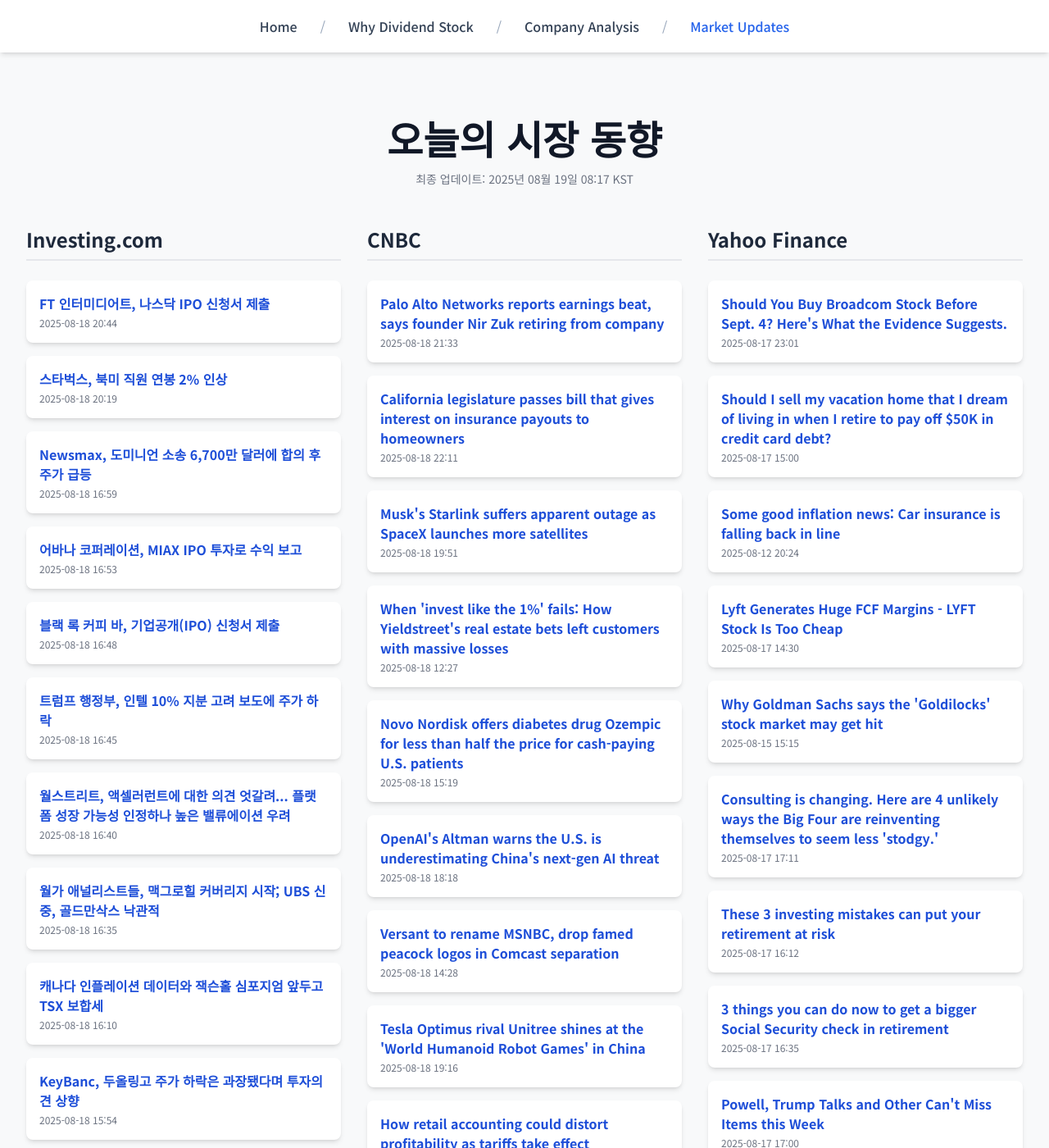
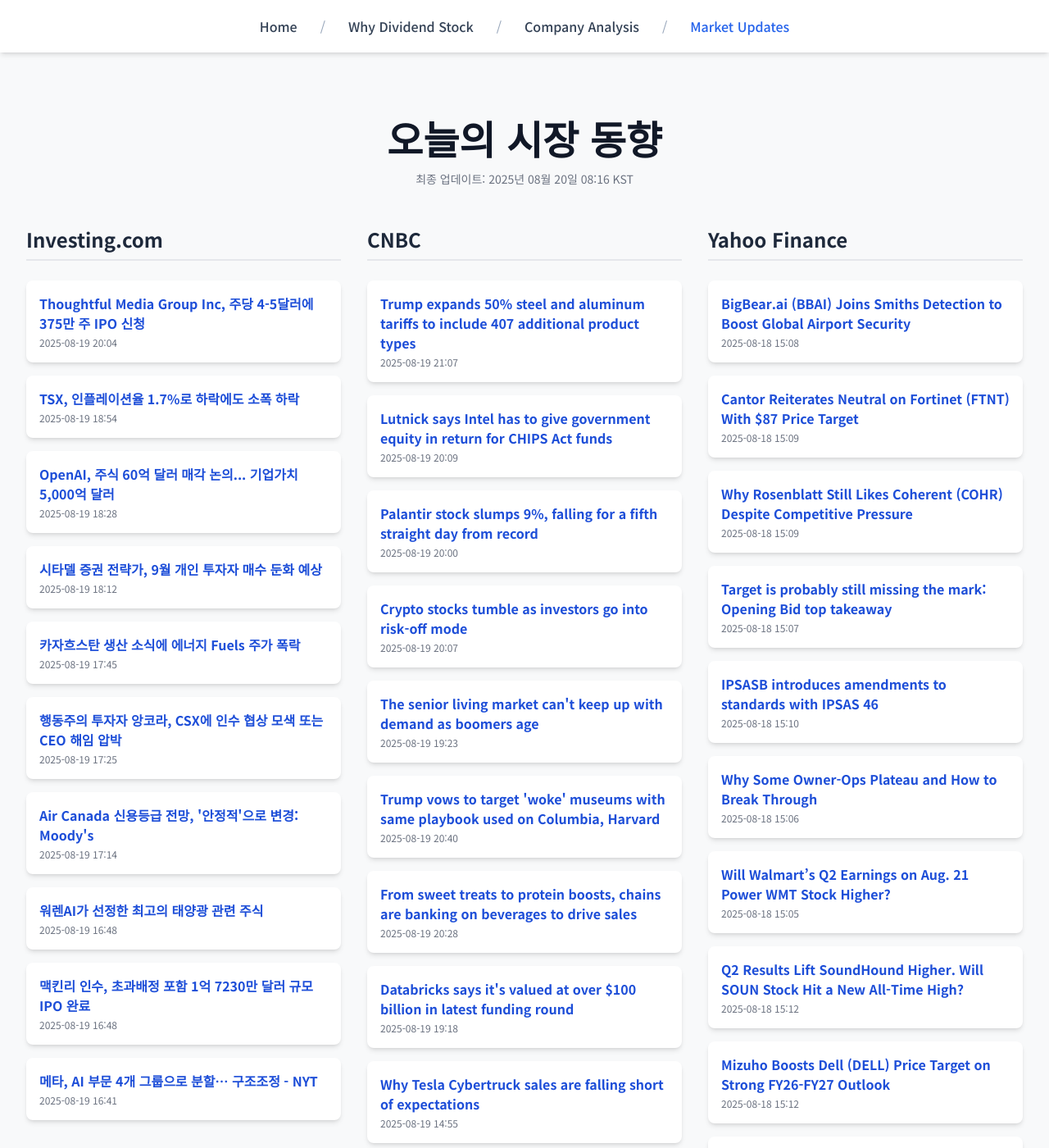
Before and after one commit to Kay-Hwang/my-company-analysis, a Jekyll site: the page built from market-updates.html, in a window 1280 px wide and 1400 px high. Shown: the whole window at 82% size. Built offline with Jekyll 4.4.1, drawn with Linux system fonts in a browser that asks for light colours; nearby versions of some CDN libraries; a script that is not in the unit is left out; some of the changed text lies outside the part shown.

Commit message:
Update daily data

```diff
--- a/_data/latest_data.json
+++ b/_data/latest_data.json
@@ -1,190 +1,190 @@
 {
-  "lastUpdated": "2025년 08월 19일 08:17 KST",
+  "lastUpdated": "2025년 08월 20일 08:16 KST",
   "news": {
     "investing": [
       {
-        "title": "FT 인터미디어트, 나스닥 IPO 신청서 제출",
-        "link": "https://kr.investing.com/news/stock-market-news/article-432SI-1600020",
-        "pubDate": "2025-08-18 20:44:05",
-        "summary": "FT 인터미디어트, 나스닥 IPO 신청서 제출"
+        "title": "Thoughtful Media Group Inc, 주당 4-5달러에 375만 주 IPO 신청",
+        "link": "https://kr.investing.com/news/stock-market-news/article-432SI-1601614",
+        "pubDate": "2025-08-19 20:04:05",
+        "summary": "Thoughtful Media Group Inc, 주당 4-5달러에 375만 주 IPO 신청"
       },
       {
-        "title": "스타벅스, 북미 직원 연봉 2% 인상",
-        "link": "https://kr.investing.com/news/stock-market-news/article-93CH-1599948",
-        "pubDate": "2025-08-18 20:19:54",
-        "summary": "스타벅스, 북미 직원 연봉 2% 인상"
+        "title": "TSX, 인플레이션율 1.7%로 하락에도 소폭 하락",
+        "link": "https://kr.investing.com/news/stock-market-news/article-1600882",
+        "pubDate": "2025-08-19 18:54:06",
+        "summary": "TSX, 인플레이션율 1.7%로 하락에도 소폭 하락"
       },
       {
-        "title": "Newsmax, 도미니언 소송 6,700만 달러에 합의 후 주가 급등",
-        "link": "https://kr.investing.com/news/stock-market-news/article-93CH-1599783",
-        "pubDate": "2025-08-18 16:59:43",
-        "summary": "Newsmax, 도미니언 소송 6,700만 달러에 합의 후 주가 급등"
+        "title": "OpenAI, 주식 60억 달러 매각 논의... 기업가치 5,000억 달러",
+        "link": "https://kr.investing.com/news/stock-market-news/article-93CH-1601574",
+        "pubDate": "2025-08-19 18:28:43",
+        "summary": "OpenAI, 주식 60억 달러 매각 논의... 기업가치 5,000억 달러"
       },
       {
-        "title": "어바나 코퍼레이션, MIAX IPO 투자로 수익 보고",
-        "link": "https://kr.investing.com/news/stock-market-news/article-432SI-1599780",
-        "pubDate": "2025-08-18 16:53:05",
-        "summary": "어바나 코퍼레이션, MIAX IPO 투자로 수익 보고"
+        "title": "시타델 증권 전략가, 9월 개인 투자자 매수 둔화 예상",
+        "link": "https://kr.investing.com/news/stock-market-news/article-1601564",
+        "pubDate": "2025-08-19 18:12:40",
+        "summary": "시타델 증권 전략가, 9월 개인 투자자 매수 둔화 예상"
       },
       {
-        "title": "블랙 록 커피 바, 기업공개(IPO) 신청서 제출",
-        "link": "https://kr.investing.com/news/stock-market-news/article-432SI-1599776",
-        "pubDate": "2025-08-18 16:48:06",
-        "summary": "블랙 록 커피 바, 기업공개(IPO) 신청서 제출"
+        "title": "카자흐스탄 생산 소식에 에너지 Fuels 주가 폭락",
+        "link": "https://kr.investing.com/news/stock-market-news/article-93CH-1601543",
+        "pubDate": "2025-08-19 17:45:04",
+        "summary": "카자흐스탄 생산 소식에 에너지 Fuels 주가 폭락"
       },
       {
-        "title": "트럼프 행정부, 인텔 10% 지분 고려 보도에 주가 하락",
-        "link": "https://kr.investing.com/news/stock-market-news/article-1599774",
-        "pubDate": "2025-08-18 16:45:47",
-        "summary": "트럼프 행정부, 인텔 10% 지분 고려 보도에 주가 하락"
+        "title": "행동주의 투자자 앙코라, CSX에 인수 협상 모색 또는 CEO 해임 압박",
+        "link": "https://kr.investing.com/news/stock-market-news/article-1601529",
+        "pubDate": "2025-08-19 17:25:32",
+        "summary": "행동주의 투자자 앙코라, CSX에 인수 협상 모색 또는 CEO 해임 압박"
       },
       {
-        "title": "월스트리트, 액셀러런트에 대한 의견 엇갈려... 플랫폼 성장 가능성 인정하나 높은 밸류에이션 우려",
-        "link": "https://kr.investing.com/news/stock-market-news/article-1599770",
-        "pubDate": "2025-08-18 16:40:59",
-        "summary": "월스트리트, 액셀러런트에 대한 의견 엇갈려... 플랫폼 성장 가능성 인정하나 높은 밸류에이션 우려"
+        "title": "Air Canada 신용등급 전망, '안정적'으로 변경: Moody's",
+        "link": "https://kr.investing.com/news/stock-market-news/article-93CH-1601522",
+        "pubDate": "2025-08-19 17:14:51",
+        "summary": "Air Canada 신용등급 전망, '안정적'으로 변경: Moody's"
       },
       {
-        "title": "월가 애널리스트들, 맥그로힐 커버리지 시작; UBS 신중, 골드만삭스 낙관적",
-        "link": "https://kr.investing.com/news/stock-market-news/article-1599765",
-        "pubDate": "2025-08-18 16:35:02",
-        "summary": "월가 애널리스트들, 맥그로힐 커버리지 시작; UBS 신중, 골드만삭스 낙관적"
+        "title": "워렌AI가 선정한 최고의 태양광 관련 주식",
+        "link": "https://kr.investing.com/news/stock-market-news/article-93CH-1601504",
+        "pubDate": "2025-08-19 16:48:57",
+        "summary": "워렌AI가 선정한 최고의 태양광 관련 주식"
       },
       {
-        "title": "캐나다 인플레이션 데이터와 잭슨홀 심포지엄 앞두고 TSX 보합세",
-        "link": "https://kr.investing.com/news/stock-market-news/article-1599114",
-        "pubDate": "2025-08-18 16:10:07",
-        "summary": "캐나다 인플레이션 데이터와 잭슨홀 심포지엄 앞두고 TSX 보합세"
+        "title": "맥킨리 인수, 초과배정 포함 1억 7230만 달러 규모 IPO 완료",
+        "link": "https://kr.investing.com/news/stock-market-news/article-432SI-1601505",
+        "pubDate": "2025-08-19 16:48:09",
+        "summary": "맥킨리 인수, 초과배정 포함 1억 7230만 달러 규모 IPO 완료"
       },
       {
-        "title": "KeyBanc, 두올링고 주가 하락은 과장됐다며 투자의견 상향",
-        "link": "https://kr.investing.com/news/stock-market-news/article-1599730",
-        "pubDate": "2025-08-18 15:54:46",
-        "summary": "KeyBanc, 두올링고 주가 하락은 과장됐다며 투자의견 상향"
+        "title": "메타, AI 부문 4개 그룹으로 분할… 구조조정 - NYT",
+        "link": "https://kr.investing.com/news/stock-market-news/article-93CH-1601502",
+        "pubDate": "2025-08-19 16:41:58",
+        "summary": "메타, AI 부문 4개 그룹으로 분할… 구조조정 - NYT"
       }
     ],
     "cnbc": [
       {
-        "title": "Palo Alto Networks reports earnings beat, says founder Nir Zuk retiring from company",
-        "link": "https://www.cnbc.com/2025/08/18/palo-alto-panw-earnings-q4-2025.html",
-        "pubDate": "Mon, 18 Aug 2025 21:33:26 GMT",
-        "summary": "Palo Alto Networks surpassed Wall Street's fiscal fourth-quarter estimates and issued upbeat guidance."
+        "title": "Trump expands 50% steel and aluminum tariffs to include 407 additional product types",
+        "link": "https://www.cnbc.com/2025/08/19/trump-trade-steel-aluminum-tariffs-.html",
+        "pubDate": "Tue, 19 Aug 2025 21:07:45 GMT",
+        "summary": "President Donald Trump has often relied on sector-specific tariffs to enact his sprawling trade agenda."
       },
       {
-        "title": "California legislature passes bill that gives interest on insurance payouts to homeowners",
-        "link": "https://www.cnbc.com/2025/08/18/california-insurance-natural-disasters-newsom.html",
-        "pubDate": "Mon, 18 Aug 2025 22:11:19 GMT",
-        "summary": "The bill, which would apply to both existing insurance payouts and to any new escrow accounts, heads to Gov. Gavin Newsom's desk for his signature."
+        "title": "Lutnick says Intel has to give government equity in return for CHIPS Act funds",
+        "link": "https://www.cnbc.com/2025/08/19/lutnick-intel-stock-chips-trump.html",
+        "pubDate": "Tue, 19 Aug 2025 20:09:19 GMT",
+        "summary": "The potential deal would convert the CHIPS ACT grants into equity, but wouldn't come with governance rights in Intel, Lutnick said."
       },
       {
-        "title": "Musk's Starlink suffers apparent outage as SpaceX launches more satellites",
-        "link": "https://www.cnbc.com/2025/08/18/starlink-outage-spacex-launch-satellites-musk.html",
-        "pubDate": "Mon, 18 Aug 2025 19:51:15 GMT",
-        "summary": "Elon Musk's aerospace and defense contractor also successfully launched a fresh group of satellites to bolster its Starlink network."
+        "title": "Palantir stock slumps 9%, falling for a fifth straight day from record",
+        "link": "https://www.cnbc.com/2025/08/19/palantir-stock-down.html",
+        "pubDate": "Tue, 19 Aug 2025 20:00:38 GMT",
+        "summary": "Palantir's stock fell for a fifth straight day to continue its pullback from all-time highs."
       },
       {
-        "title": "When 'invest like the 1%' fails: How Yieldstreet's real estate bets left customers with massive losses",
-        "link": "https://www.cnbc.com/2025/08/18/yieldstreet-real-estate-bets-customer-losses.html",
-        "pubDate": "Mon, 18 Aug 2025 12:27:56 GMT",
-        "summary": "Customers of the private markets startup Yieldstreet said they face huge losses on real estate investments that turned out to be far riskier than they thought."
+        "title": "Crypto stocks tumble as investors go into risk-off mode",
+        "link": "https://www.cnbc.com/2025/08/19/crypto-market-today.html",
+        "pubDate": "Tue, 19 Aug 2025 20:07:58 GMT",
+        "summary": "Crypto stocks were among the hardest hit on Tuesday as investors dumped tech names."
       },
       {
-        "title": "Novo Nordisk offers diabetes drug Ozempic for less than half the price for cash-paying U.S. patients",
-        "link": "https://www.cnbc.com/2025/08/18/novo-nordisk-offers-diabetes-drug-ozempic-for-steep-cash-discount.html",
-        "pubDate": "Mon, 18 Aug 2025 15:19:46 GMT",
-        "summary": "Patients can pay $499 in cash per month for three dose sizes of Ozempic through the company's direct-to-consumer pharmacy and GoodRx, among other platforms."
+        "title": "The senior living market can't keep up with demand as boomers age",
+        "link": "https://www.cnbc.com/2025/08/19/senior-living-housing-market-cant-keep-up-with-demand.html",
+        "pubDate": "Tue, 19 Aug 2025 19:23:40 GMT",
+        "summary": "More than 4 million boomers will hit 80 in the next five years, and occupancy at both active adult and assisted living communities is already rising fast."
       },
       {
-        "title": "OpenAI's Altman warns the U.S. is underestimating China's next-gen AI threat",
-        "link": "https://www.cnbc.com/2025/08/18/openai-altman-china-ai.html",
-        "pubDate": "Mon, 18 Aug 2025 18:18:07 GMT",
-        "summary": "Despite escalating U.S. export controls on semiconductors, Altman is unconvinced that the policy is keeping up with technical reality."
+        "title": "Trump vows to target 'woke' museums with same playbook used on Columbia, Harvard",
+        "link": "https://www.cnbc.com/2025/08/19/trump-smithsonian-museum-college-woke.html",
+        "pubDate": "Tue, 19 Aug 2025 20:40:25 GMT",
+        "summary": "Trump's call for a repeat of his approach to colleges and universities suggests Smithsonian museums' funding could become a major pressure point."
       },
       {
-        "title": "Versant to rename MSNBC, drop famed peacock logos in Comcast separation",
-        "link": "https://www.cnbc.com/2025/08/18/comcast-versant-rename-msnbc-peacock-logos.html",
-        "pubDate": "Mon, 18 Aug 2025 14:28:42 GMT",
-        "summary": "They're the first real public-facing changes in Versant's upcoming separation from Comcast's NBCUniversal."
+        "title": "From sweet treats to protein boosts, chains are banking on beverages to drive sales",
+        "link": "https://www.cnbc.com/2025/08/19/mcdonalds-dunkin-starbucks-dutch-bros-release-new-drinks.html",
+        "pubDate": "Tue, 19 Aug 2025 20:28:01 GMT",
+        "summary": "Chains like McDonald's, Starbucks and Dutch Bros are banking on new beverages to drive sales, particularly from Gen Z consumers."
+      },
+      {
+        "title": "Databricks says it's valued at over $100 billion in latest funding round",
+        "link": "https://www.cnbc.com/2025/08/19/databricks-valuation-over-100-billion.html",
+        "pubDate": "Tue, 19 Aug 2025 19:18:28 GMT",
+        "summary": "Databricks said that it's closing a funding round that will value the company at over $100 billion, up from $62 billion late last year."
+      },
+      {
+        "title": "Why Tesla Cybertruck sales are falling short of expectations",
+        "link": "https://www.cnbc.com/2025/08/19/tesla-cybertruck-sales-musk.html",
+        "pubDate": "Tue, 19 Aug 2025 14:55:52 GMT",
+        "summary": "Tesla said Cybertruck demand was \"off the charts.\" Sales never met expectations and have been falling.  But some owners love their trucks. So, what happened?"
       },
       {
         "title": "Tesla Optimus rival Unitree shines at the 'World Humanoid Robot Games' in China",
         "link": "https://www.cnbc.com/2025/08/18/world-humanoid-robot-games-china-tesla-unitree.html",
         "pubDate": "Mon, 18 Aug 2025 19:16:19 GMT",
         "summary": "Humanoid robot athletes competed in dance battles, martial arts, track and field and soccer."
-      },
-      {
-        "title": "How retail accounting could distort profitability as tariffs take effect",
-        "link": "https://www.cnbc.com/2025/08/18/retail-earnings-how-accounting-could-change-profitability-amid-tariffs.html",
-        "pubDate": "Mon, 18 Aug 2025 19:38:31 GMT",
-        "summary": "As Home Depot, Target and Walmart prepare to report earnings, retail inventory method accounting could change how tariffs affect their profitability."
-      },
-      {
-        "title": "'Job hugging' has replaced job-hopping, consultants say, as workers cling to current roles",
-        "link": "https://www.cnbc.com/2025/08/18/job-hugging-job-hopping.html",
-        "pubDate": "Mon, 18 Aug 2025 17:31:17 GMT",
-        "summary": "Workers are clinging to their jobs as they sour on their prospects in the labor market."
       }
     ],
     "yahoo": [
       {
-        "title": "Should You Buy Broadcom Stock Before Sept. 4? Here's What the Evidence Suggests.",
-        "link": "https://finance.yahoo.com/news/buy-broadcom-stock-sept-4-230100612.html",
-        "pubDate": "2025-08-17T23:01:00Z",
-        "summary": "Should You Buy Broadcom Stock Before Sept. 4? Here's What the Evidence Suggests."
+        "title": "BigBear.ai (BBAI) Joins Smiths Detection to Boost Global Airport Security",
+        "link": "https://finance.yahoo.com/news/bigbear-ai-bbai-joins-smiths-150811755.html",
+        "pubDate": "2025-08-18T15:08:11Z",
+        "summary": "BigBear.ai (BBAI) Joins Smiths Detection to Boost Global Airport Security"
       },
       {
-        "title": "Should I sell my vacation home that I dream of living in when I retire to pay off $50K in credit card debt?",
-        "link": "https://finance.yahoo.com/news/sell-vacation-home-dream-living-150000812.html",
-        "pubDate": "2025-08-17T15:00:00Z",
-        "summary": "Should I sell my vacation home that I dream of living in when I retire to pay off $50K in credit card debt?"
+        "title": "Cantor Reiterates Neutral on Fortinet (FTNT) With $87 Price Target",
+        "link": "https://finance.yahoo.com/news/cantor-reiterates-neutral-fortinet-ftnt-150937232.html",
+        "pubDate": "2025-08-18T15:09:37Z",
+        "summary": "Cantor Reiterates Neutral on Fortinet (FTNT) With $87 Price Target"
       },
       {
-        "title": "Some good inflation news: Car insurance is falling back in line",
-        "link": "https://finance.yahoo.com/news/some-good-inflation-news-car-insurance-is-falling-back-in-line-202444790.html",
-        "pubDate": "2025-08-12T20:24:44Z",
-        "summary": "Some good inflation news: Car insurance is falling back in line"
+        "title": "Why Rosenblatt Still Likes Coherent (COHR) Despite Competitive Pressure",
+        "link": "https://finance.yahoo.com/news/why-rosenblatt-still-likes-coherent-150909513.html",
+        "pubDate": "2025-08-18T15:09:09Z",
+        "summary": "Why Rosenblatt Still Likes Coherent (COHR) Despite Competitive Pressure"
       },
       {
-        "title": "Lyft Generates Huge FCF Margins - LYFT Stock Is Too Cheap",
-        "link": "https://finance.yahoo.com/news/lyft-generates-huge-fcf-margins-143002511.html",
-        "pubDate": "2025-08-17T14:30:02Z",
-        "summary": "Lyft Generates Huge FCF Margins - LYFT Stock Is Too Cheap"
+        "title": "Target is probably still missing the mark: Opening Bid top takeaway",
+        "link": "https://finance.yahoo.com/news/target-is-probably-still-missing-the-mark-opening-bid-top-takeaway-150722793.html",
+        "pubDate": "2025-08-18T15:07:22Z",
+        "summary": "Target is probably still missing the mark: Opening Bid top takeaway"
       },
       {
-        "title": "Why Goldman Sachs says the 'Goldilocks' stock market may get hit",
-        "link": "https://finance.yahoo.com/news/why-goldman-sachs-says-the-goldilocks-stock-market-may-get-hit-151554100.html",
-        "pubDate": "2025-08-15T15:15:54Z",
-        "summary": "Why Goldman Sachs says the 'Goldilocks' stock market may get hit"
+        "title": "IPSASB introduces amendments to standards with IPSAS 46",
+        "link": "https://finance.yahoo.com/news/ipsasb-introduces-amendments-standards-ipsas-151016650.html",
+        "pubDate": "2025-08-18T15:10:16Z",
+        "summary": "IPSASB introduces amendments to standards with IPSAS 46"
       },
       {
-        "title": "Consulting is changing. Here are 4 unlikely ways the Big Four are reinventing themselves to seem less 'stodgy.'",
-        "link": "https://finance.yahoo.com/news/consulting-changing-4-unlikely-ways-171102988.html",
-        "pubDate": "2025-08-17T17:11:02Z",
-        "summary": "Consulting is changing. Here are 4 unlikely ways the Big Four are reinventing themselves to seem less 'stodgy.'"
+        "title": "Why Some Owner-Ops Plateau and How to Break Through",
+        "link": "https://finance.yahoo.com/news/why-owner-ops-plateau-break-150653461.html",
+        "pubDate": "2025-08-18T15:06:53Z",
+        "summary": "Why Some Owner-Ops Plateau and How to Break Through"
       },
       {
-        "title": "These 3 investing mistakes can put your retirement at risk",
-        "link": "https://finance.yahoo.com/news/3-investing-mistakes-put-retirement-161200032.html",
-        "pubDate": "2025-08-17T16:12:00Z",
-        "summary": "These 3 investing mistakes can put your retirement at risk"
+        "title": "Will Walmart’s Q2 Earnings on Aug. 21 Power WMT Stock Higher?",
+        "link": "https://finance.yahoo.com/news/walmart-q2-earnings-aug-21-150555561.html",
+        "pubDate": "2025-08-18T15:05:55Z",
+        "summary": "Will Walmart’s Q2 Earnings on Aug. 21 Power WMT Stock Higher?"
       },
       {
-        "title": "3 things you can do now to get a bigger Social Security check in retirement",
-        "link": "https://finance.yahoo.com/news/3-things-now-bigger-social-163500821.html",
-        "pubDate": "2025-08-17T16:35:00Z",
-        "summary": "3 things you can do now to get a bigger Social Security check in retirement"
+        "title": "Q2 Results Lift SoundHound Higher. Will SOUN Stock Hit a New All-Time High?",
+        "link": "https://finance.yahoo.com/news/q2-results-lift-soundhound-higher-151245900.html",
+        "pubDate": "2025-08-18T15:12:45Z",
+        "summary": "Q2 Results Lift SoundHound Higher. Will SOUN Stock Hit a New All-Time High?"
       },
       {
-        "title": "Powell, Trump Talks and Other Can't Miss Items this Week",
-        "link": "https://finance.yahoo.com/news/powell-trump-talks-other-cant-170002568.html",
-        "pubDate": "2025-08-17T17:00:02Z",
-        "summary": "Powell, Trump Talks and Other Can't Miss Items this Week"
+        "title": "Mizuho Boosts Dell (DELL) Price Target on Strong FY26-FY27 Outlook",
+        "link": "https://finance.yahoo.com/news/mizuho-boosts-dell-dell-price-151240713.html",
+        "pubDate": "2025-08-18T15:12:40Z",
+        "summary": "Mizuho Boosts Dell (DELL) Price Target on Strong FY26-FY27 Outlook"
       },
       {
-        "title": "Rystad Energy Reveals Surprising Oil Resource Trends",
-        "link": "https://finance.yahoo.com/news/rystad-energy-reveals-surprising-oil-170000149.html",
-        "pubDate": "2025-08-17T17:00:00Z",
-        "summary": "Rystad Energy Reveals Surprising Oil Resource Trends"
+        "title": "Armchair investors cautioned on risks of playing Trump tariff market",
+        "link": "https://finance.yahoo.com/news/armchair-investors-cautioned-risks-playing-150557553.html",
+        "pubDate": "2025-08-18T15:05:57Z",
+        "summary": "Armchair investors cautioned on risks of playing Trump tariff market"
       }
     ]
   }
```
